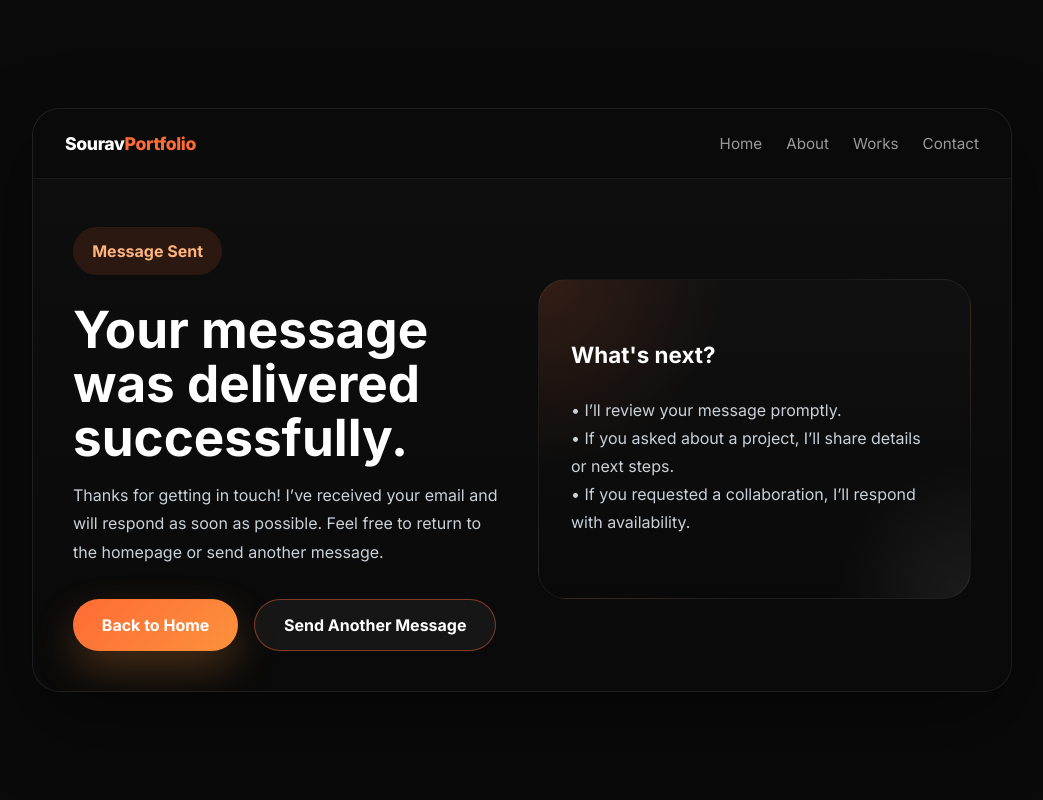
After one commit to SouravDasz/Sourav-portfolio, a FastAPI app: template templates/maildone.html in a window 1280 px wide. The commit adds this page. Shown: the whole page, without its empty margins (118-1161 px from the left). Run offline with FastAPI, Linux system fonts and the light colour scheme; the template is opened without the code that fills it, so the values that code supplies are empty.

Commit message:
contact page fix

```diff
--- a/templates/contact.html
+++ b/templates/contact.html
@@ -242,11 +242,11 @@ button:hover {
 <!-- RIGHT SIDE -->
 <div class="card">
     <h2>Send Message</h2>
-    <div><h2>this section is under working  please avoid </h2></div>
-    <form method="POST" action="/contact">
+
+    <form method="POST" action="/contact/mail">
         <input type="text" name="name" placeholder="Your Name" required>
         <input type="email" name="email" placeholder="Your Email" required>
-        <textarea name="message" rows="5" placeholder="Your Message" required></textarea>
+        <textarea name="message"  placeholder="Your Message" required></textarea>
         <button type="submit">Send Message</button>
     </form>
 
--- /dev/null
+++ b/templates/maildone.html
@@ -0,0 +1,265 @@
+<!DOCTYPE html>
+<html lang="en">
+
+<head>
+    <meta charset="UTF-8">
+    <meta name="viewport" content="width=device-width, initial-scale=1.0">
+    <title>Message Sent | Sourav Portfolio</title>
+    <link href="https://fonts.googleapis.com/css2?family=Inter:wght@400;500;600;700;800&display=swap" rel="stylesheet">
+    <style>
+        * {
+            margin: 0;
+            padding: 0;
+            box-sizing: border-box;
+        }
+
+        body {
+            min-height: 100vh;
+            font-family: 'Inter', sans-serif;
+            background: #0a0a0a;
+            color: #fff;
+            display: flex;
+            align-items: center;
+            justify-content: center;
+            padding: 2rem;
+        }
+
+        .page-shell {
+            width: 100%;
+            max-width: 980px;
+            background: linear-gradient(180deg, rgba(15, 15, 15, 0.95), rgba(10, 10, 10, 0.95));
+            border: 1px solid rgba(255, 255, 255, 0.08);
+            border-radius: 28px;
+            box-shadow: 0 30px 80px rgba(0, 0, 0, 0.45);
+            overflow: hidden;
+        }
+
+        header {
+            display: flex;
+            justify-content: space-between;
+            align-items: center;
+            gap: 1rem;
+            padding: 1.5rem 2rem;
+            background: rgba(10, 10, 10, 0.92);
+            border-bottom: 1px solid rgba(255, 255, 255, 0.06);
+        }
+
+        .logo {
+            font-size: 1.1rem;
+            font-weight: 800;
+            letter-spacing: -0.02em;
+        }
+
+        .logo span {
+            color: #ff6b35;
+        }
+
+        .nav-links {
+            display: flex;
+            gap: 1.5rem;
+            flex-wrap: wrap;
+        }
+
+        .nav-links a {
+            color: #999;
+            text-decoration: none;
+            font-size: 0.95rem;
+            transition: color 0.25s ease;
+        }
+
+        .nav-links a:hover {
+            color: #ff6b35;
+        }
+
+        .hero {
+            display: grid;
+            grid-template-columns: 1fr 1fr;
+            gap: 2rem;
+            align-items: center;
+            padding: 3rem 2.5rem 2.5rem;
+        }
+
+        .hero-copy {
+            max-width: 520px;
+        }
+
+        .hero-copy h1 {
+            font-size: clamp(2.75rem, 4vw, 3.75rem);
+            line-height: 1.05;
+            margin-bottom: 1rem;
+        }
+
+        .hero-copy p {
+            color: #c9d1d9;
+            line-height: 1.8;
+            margin-bottom: 2rem;
+            font-size: 1rem;
+        }
+
+        .status-card {
+            background: rgba(255, 255, 255, 0.04);
+            border: 1px solid rgba(255, 255, 255, 0.08);
+            border-radius: 22px;
+            padding: 1.8rem;
+            box-shadow: 0 20px 50px rgba(255, 107, 53, 0.08);
+            backdrop-filter: blur(14px);
+        }
+
+        .status-card strong {
+            display: block;
+            font-size: 1.15rem;
+            margin-bottom: 0.75rem;
+            color: #fff;
+        }
+
+        .status-card span {
+            color: #d0d7de;
+            display: inline-flex;
+            align-items: center;
+            gap: 0.5rem;
+        }
+
+        .button-row {
+            display: flex;
+            gap: 1rem;
+            flex-wrap: wrap;
+            margin-top: 1.5rem;
+        }
+
+        .button-row a {
+            display: inline-flex;
+            align-items: center;
+            justify-content: center;
+            padding: 0.95rem 1.8rem;
+            border-radius: 999px;
+            text-decoration: none;
+            font-weight: 700;
+            transition: transform 0.25s ease, box-shadow 0.25s ease;
+        }
+
+        .button-primary {
+            background: linear-gradient(135deg, #ff6b35, #fb923c);
+            color: #fff;
+            box-shadow: 0 18px 40px rgba(251, 146, 60, 0.25);
+        }
+
+        .button-primary:hover {
+            transform: translateY(-2px);
+        }
+
+        .button-secondary {
+            border: 1px solid rgba(255, 107, 53, 0.45);
+            color: #fff;
+            background: rgba(255, 255, 255, 0.05);
+        }
+
+        .button-secondary:hover {
+            background: rgba(255, 255, 255, 0.1);
+        }
+
+        .badge {
+            display: inline-flex;
+            align-items: center;
+            gap: 0.5rem;
+            padding: 0.9rem 1.2rem;
+            border-radius: 999px;
+            background: rgba(255, 107, 53, 0.12);
+            color: #ffb37d;
+            font-weight: 700;
+            margin-bottom: 1.75rem;
+        }
+
+        .hero-visual {
+            background: radial-gradient(circle at top left, rgba(255, 107, 53, 0.15), transparent 35%),
+                radial-gradient(circle at bottom right, rgba(255, 255, 255, 0.08), transparent 25%),
+                linear-gradient(180deg, rgba(17, 17, 17, 0.95), rgba(10, 10, 10, 0.92));
+            border: 1px solid rgba(255, 255, 255, 0.06);
+            border-radius: 28px;
+            padding: 2rem;
+            min-height: 320px;
+            display: flex;
+            flex-direction: column;
+            justify-content: center;
+            gap: 1rem;
+        }
+
+        .hero-visual h2 {
+            font-size: 1.4rem;
+            margin-bottom: 0.75rem;
+            color: #fff;
+        }
+
+        .hero-visual p {
+            color: #c9d1d9;
+            line-height: 1.75;
+        }
+
+        .hero-visual .label {
+            display: inline-flex;
+            align-items: center;
+            gap: 0.5rem;
+            color: #ffb37d;
+            font-weight: 700;
+        }
+
+        @media (max-width: 860px) {
+            .hero {
+                grid-template-columns: 1fr;
+            }
+        }
+
+        @media (max-width: 620px) {
+            .page-shell {
+                padding: 1rem;
+            }
+
+            header {
+                flex-direction: column;
+                align-items: flex-start;
+            }
+
+            .nav-links {
+                width: 100%;
+                justify-content: space-between;
+            }
+        }
+    </style>
+</head>
+
+<body>
+    <div class="page-shell">
+        <header>
+            <div class="logo">Sourav<span>Portfolio</span></div>
+            <div class="nav-links">
+                <a href="/">Home</a>
+                <a href="/about">About</a>
+                <a href="/projects">Works</a>
+                <a href="/contact">Contact</a>
+            </div>
+        </header>
+
+        <section class="hero">
+            <div class="hero-copy">
+                <div class="badge">Message Sent</div>
+                <h1>Your message was delivered successfully.</h1>
+                <p>Thanks for getting in touch! I’ve received your email and will respond as soon as possible. Feel free
+                    to return to the homepage or send another message.</p>
+
+                <div class="button-row">
+                    <a href="/" class="button-primary">Back to Home</a>
+                    <a href="/contact" class="button-secondary">Send Another Message</a>
+                </div>
+            </div>
+
+            <div class="hero-visual">
+                <h2>What's next?</h2>
+                <p>• I’ll review your message promptly.
+                    <br>• If you asked about a project, I’ll share details or next steps.
+                    <br>• If you requested a collaboration, I’ll respond with availability.
+                </p>
+            </div>
+        </section>
+    </div>
+</body>
+
+</html>
```
Also changed, not shown: app/routes/contact.py (+28 -6 lines).
